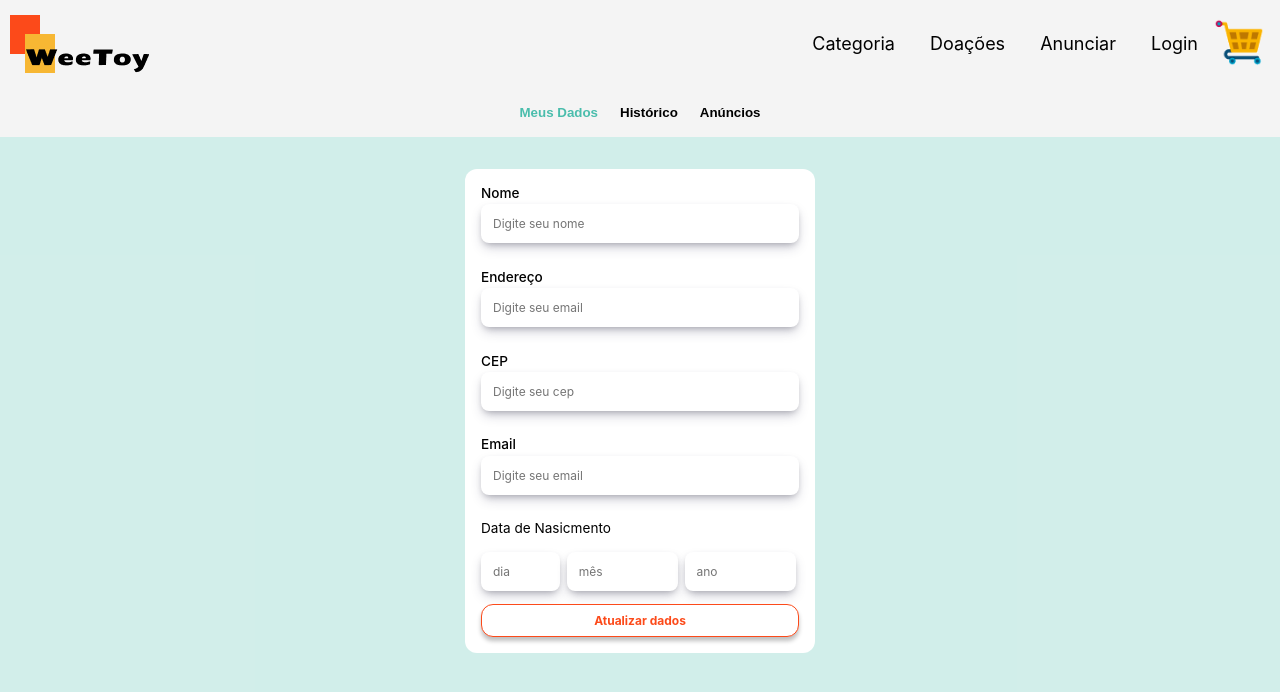
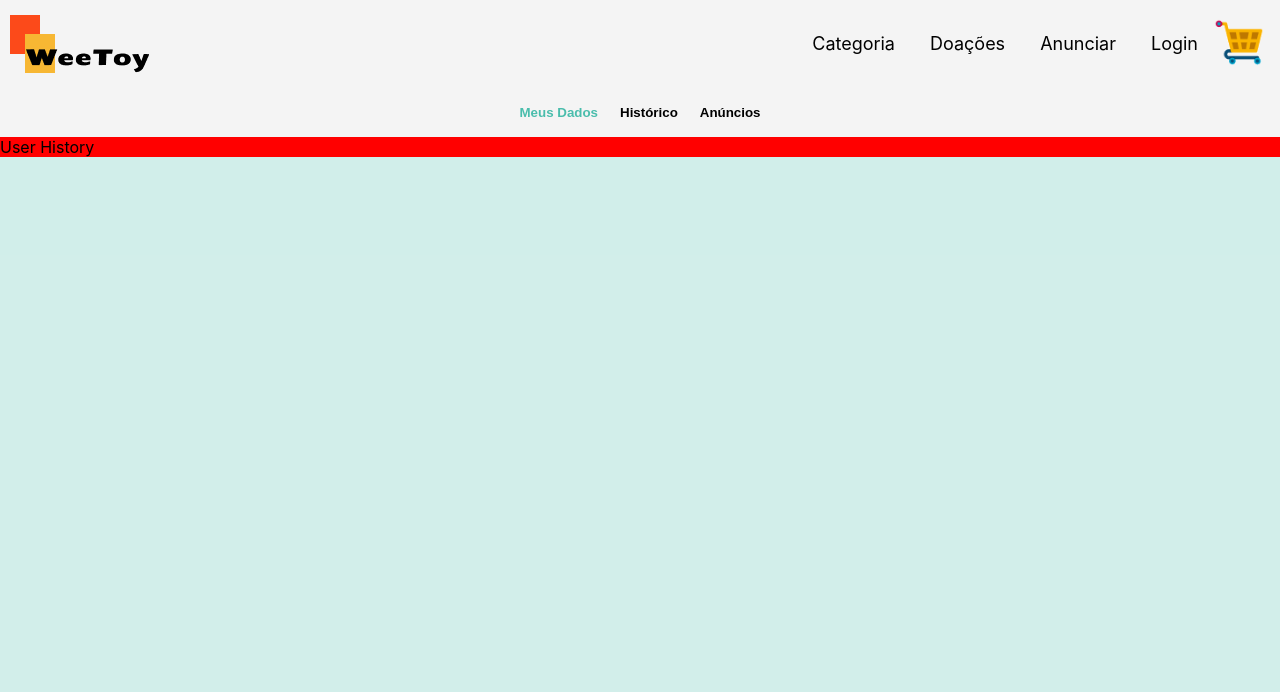
Before and after one commit to NathMedeiros/WeeToy, a React (Create React App) app: page /UserPage in a window 1280 px wide. Shown: the top 692 px of the page. Built offline with nearby package versions, Linux system fonts and the light colour scheme.

Commit message:
feat: create userData, userHistory and userProducts components

```diff
--- /dev/null
+++ b/src/components/UserData/index.tsx
@@ -0,0 +1,92 @@
+import { yupResolver } from "@hookform/resolvers/yup";
+import React from "react";
+import { useForm } from "react-hook-form";
+import { iFormRegister } from "../../interfaces";
+import { userDataSchema } from "../../pages/UserPage/userDataSchema";
+import { Button } from "../Button";
+import { Header } from "../Header";
+import { Input } from "../Input";
+import { StyledUserData } from "./style";
+
+export function UserData() {
+  const {
+    register,
+    handleSubmit,
+    formState: { errors },
+  } = useForm<iFormRegister>({
+    mode: "onSubmit",
+    resolver: yupResolver(userDataSchema),
+  });
+
+  function patchUser(event: React.MouseEvent<HTMLButtonElement>): void {
+    event.preventDefault();
+    console.log(event);
+  }
+
+  return (
+    <StyledUserData>
+      <form noValidate onSubmit={() => console.log("oi")}>
+        <Input
+          id="name"
+          placeholder="Digite seu nome"
+          labelName="Nome"
+          required={true}
+          inputType="text"
+          {...register("name")}
+          width="100%"
+        />
+        {errors && <span>{errors.name?.message}</span>}
+        <Input
+          id="adress"
+          placeholder="Digite seu email"
+          labelName="Endereço"
+          required={true}
+          inputType="email"
+          {...register("adress")}
+          width="100%"
+        />
+        {errors && <span>{errors.email?.message}</span>}
+        <Input
+          id="cep"
+          placeholder="Digite seu cep"
+          labelName="CEP"
+          required={true}
+          inputType="text"
+          {...register("cep")}
+          width="100%"
+        />
+        {errors && <span>{errors.cep?.message}</span>}
+        <Input
+          id="email"
+          placeholder="Digite seu email"
+          labelName="Email"
+          required={true}
+          inputType="text"
+          {...register("email")}
+          width="100%"
+        />
+        {errors && <span>{errors.email?.message}</span>}
+        <Input
+          id="date"
+          placeholder="data"
+          labelName="Data de Nasicmento"
+          required={true}
+          inputType="date"
+          {...register("dateOfBirth")}
+          width="100%"
+        />
+        {errors && <span>{errors.email?.message}</span>}
+
+        <Button
+          // onClick={patchUser}
+          padding="small"
+          fontSize="12px"
+          width="100%"
+          styleButton="style3"
+        >
+          Atualizar dados
+        </Button>
+      </form>
+    </StyledUserData>
+  );
+}
--- /dev/null
+++ b/src/components/UserData/style.ts
@@ -0,0 +1,30 @@
+import styled from "styled-components";
+
+export const StyledUserData = styled.div`
+  & form {
+    margin: 2rem auto;
+    padding: 1rem;
+    display: flex;
+    flex-direction: column;
+    gap: 0.8rem;
+    background-color: #fff;
+    border-radius: var(--radius);
+    max-width: 350px;
+
+    & span + label {
+      font-size: 0.85rem;
+    }
+
+    & div {
+      display: flex;
+      font-size: 12px;
+      gap: 0.2rem;
+
+      & input::-webkit-outer-spin-button,
+      input::-webkit-inner-spin-button {
+        -webkit-appearance: none;
+        margin: 0;
+      }
+    }
+  }
+`;
--- /dev/null
+++ b/src/components/UserHistory/index.tsx
@@ -0,0 +1,9 @@
+import { StyledUserHistory } from "./style";
+
+export function UserHistory() {
+  return (
+    <StyledUserHistory>
+      <h2>User History</h2>
+    </StyledUserHistory>
+  );
+}
--- /dev/null
+++ b/src/components/UserHistory/style.ts
@@ -0,0 +1,5 @@
+import styled from "styled-components";
+
+export const StyledUserHistory = styled.div`
+  background-color: red;
+`;
--- /dev/null
+++ b/src/components/UserProducts/index.tsx
@@ -0,0 +1,9 @@
+import { StyledUserProducts } from "./style";
+
+export function UserProducts() {
+  return (
+    <StyledUserProducts>
+      <h1>MEUS ANUNCIOS</h1>
+    </StyledUserProducts>
+  );
+}
--- /dev/null
+++ b/src/components/UserProducts/style.ts
@@ -0,0 +1,5 @@
+import styled from "styled-components";
+
+export const StyledUserProducts = styled.div`
+  background-color: green;
+`;
--- a/src/pages/UserPage/index.tsx
+++ b/src/pages/UserPage/index.tsx
@@ -1,12 +1,11 @@
 import React, { useState } from "react";
 import { Header } from "../../components/Header";
-import { Input } from "../../components/Input";
+
 import { iUserPage } from "../../interfaces";
 import { StyledUserPage } from "./style";
-import { useForm } from "react-hook-form";
-import { yupResolver } from "@hookform/resolvers/yup";
-import { userDataSchema } from "./userDataSchema";
-import { Button } from "../../components/Button/style";
+import { UserData } from "../../components/UserData";
+import { UserHistory } from "../../components/UserHistory";
+import { UserProducts } from "../../components/UserProducts";
 
 export function UserPage({ children }: iUserPage) {
   const [pageToRender, setPageToRender] = useState("userData" as String);
@@ -17,29 +16,6 @@ export function UserPage({ children }: iUserPage) {
       : setPageToRender("userData");
   }
 
-  function patchUser(event: React.MouseEvent<HTMLButtonElement>) {
-    event.preventDefault();
-    console.log(event);
-  }
-
-  interface iFormRegister {
-    name: string;
-    adress: string;
-    cep: number;
-    email: string;
-    dayOfBirth: number;
-    monthOfBirth: number;
-    yearOfBirth: number;
-  }
-  const {
-    register,
-    handleSubmit,
-    formState: { errors },
-  } = useForm<iFormRegister>({
-    mode: "onSubmit",
-    resolver: yupResolver(userDataSchema),
-  });
-
   return (
     <StyledUserPage>
       <Header />
@@ -48,91 +24,9 @@ export function UserPage({ children }: iUserPage) {
         <button>Histórico</button>
         <button>Anúncios</button>
       </nav>
-
-      <form noValidate>
-        <Input
-          id="name"
-          placeholder="Digite seu nome"
-          labelName="Nome"
-          required={true}
-          inputType="text"
-          {...register("name")}
-          width="100%"
-        />
-        {errors && <span>{errors.name?.message}</span>}
-        <Input
-          id="adress"
-          placeholder="Digite seu email"
-          labelName="Endereço"
-          required={true}
-          inputType="email"
-          {...register("adress")}
-          width="100%"
-        />
-        {errors && <span>{errors.email?.message}</span>}
-        <Input
-          id="cep"
-          placeholder="Digite seu cep"
-          labelName="CEP"
-          required={true}
-          inputType="text"
-          {...register("cep")}
-          width="100%"
-        />
-        {errors && <span>{errors.cep?.message}</span>}
-        <Input
-          id="email"
-          placeholder="Digite seu email"
-          labelName="Email"
-          required={true}
-          inputType="text"
-          {...register("email")}
-          width="100%"
-        />
-        {errors && <span>{errors.email?.message}</span>}
-        <label htmlFor="">Data de Nasicmento</label>
-        <div>
-          <Input
-            id="day"
-            placeholder="dia"
-            labelName=""
-            required={true}
-            inputType="number"
-            {...register("dayOfBirth")}
-            width="25%"
-          />
-          {errors && <span>{errors.email?.message}</span>}
-          <Input
-            id="month"
-            placeholder="mês"
-            labelName=""
-            required={true}
-            inputType="number"
-            {...register("monthOfBirth")}
-            width="35%"
-          />
-          {errors && <span>{errors.email?.message}</span>}
-          <Input
-            id="year"
-            placeholder="ano"
-            labelName=""
-            required={true}
-            inputType="number"
-            {...register("yearOfBirth")}
-            width="35%"
-          />
-          {errors && <span>{errors.email?.message}</span>}
-        </div>
-        <Button
-          onClick={patchUser}
-          padding="small"
-          fontSize="12px"
-          width="100%"
-          styleButton="style3"
-        >
-          Atualizar dados
-        </Button>
-      </form>
+      {/* <UserData /> */}
+      <UserHistory />
+      {/* <UserProducts/> */}
     </StyledUserPage>
   );
 }
--- a/src/pages/UserPage/style.ts
+++ b/src/pages/UserPage/style.ts
@@ -21,31 +21,4 @@ export const StyledUserPage = styled.div`
       color: var(--color-primary);
     }
   }
-
-  & form {
-    margin: 2rem auto;
-    padding: 1rem;
-    display: flex;
-    flex-direction: column;
-    gap: 0.8rem;
-    background-color: #fff;
-    border-radius: var(--radius);
-    max-width: 350px;
-
-    & span + label {
-      font-size: 0.85rem;
-    }
-
-    & div {
-      display: flex;
-      font-size: 12px;
-      gap: 0.2rem;
-
-      & input::-webkit-outer-spin-button,
-      input::-webkit-inner-spin-button {
-        -webkit-appearance: none;
-        margin: 0;
-      }
-    }
-  }
 `;
```
Also changed, not shown: src/interfaces/index.ts (+22 -14 lines), src/pages/Home/index.tsx (+13 -10 lines), src/components/Button/index.ts (renamed from src/components/Button/style.ts).
